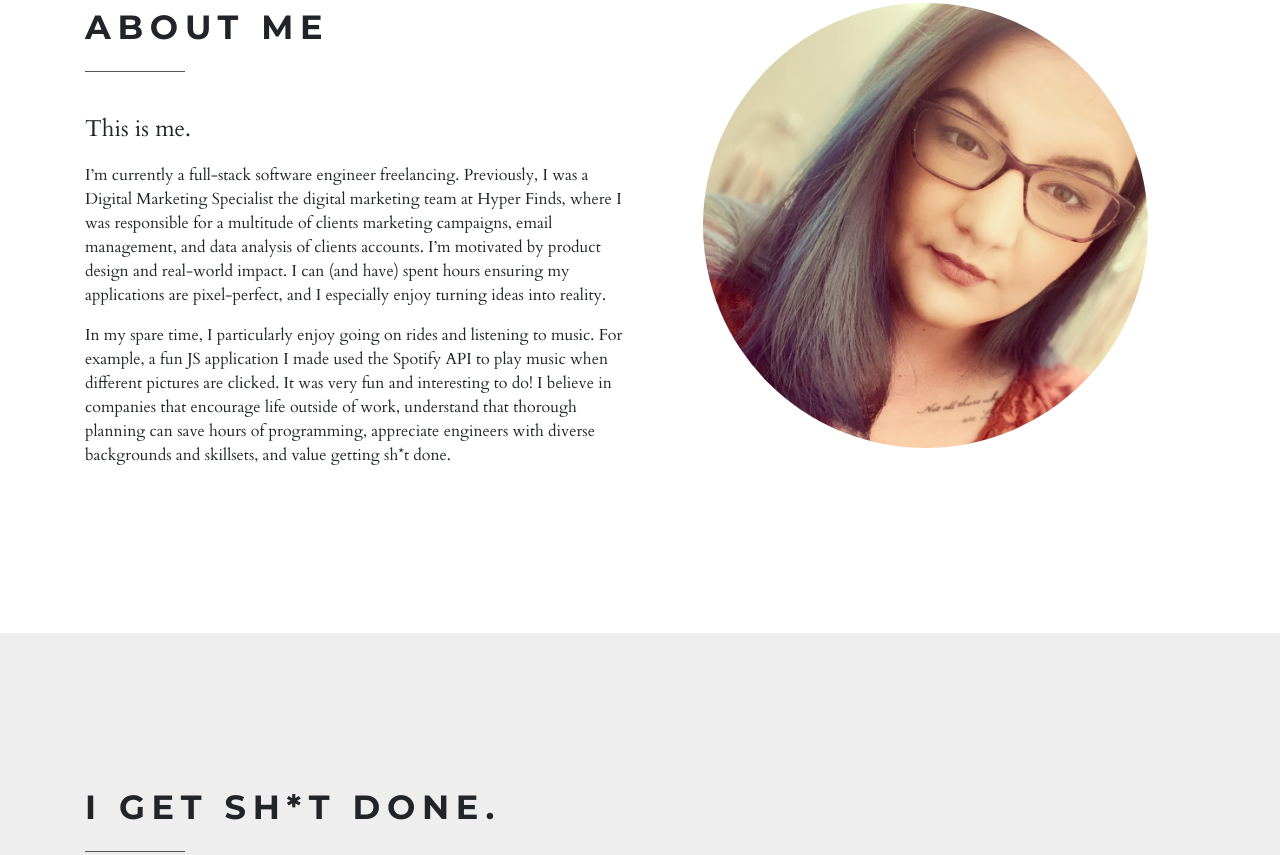
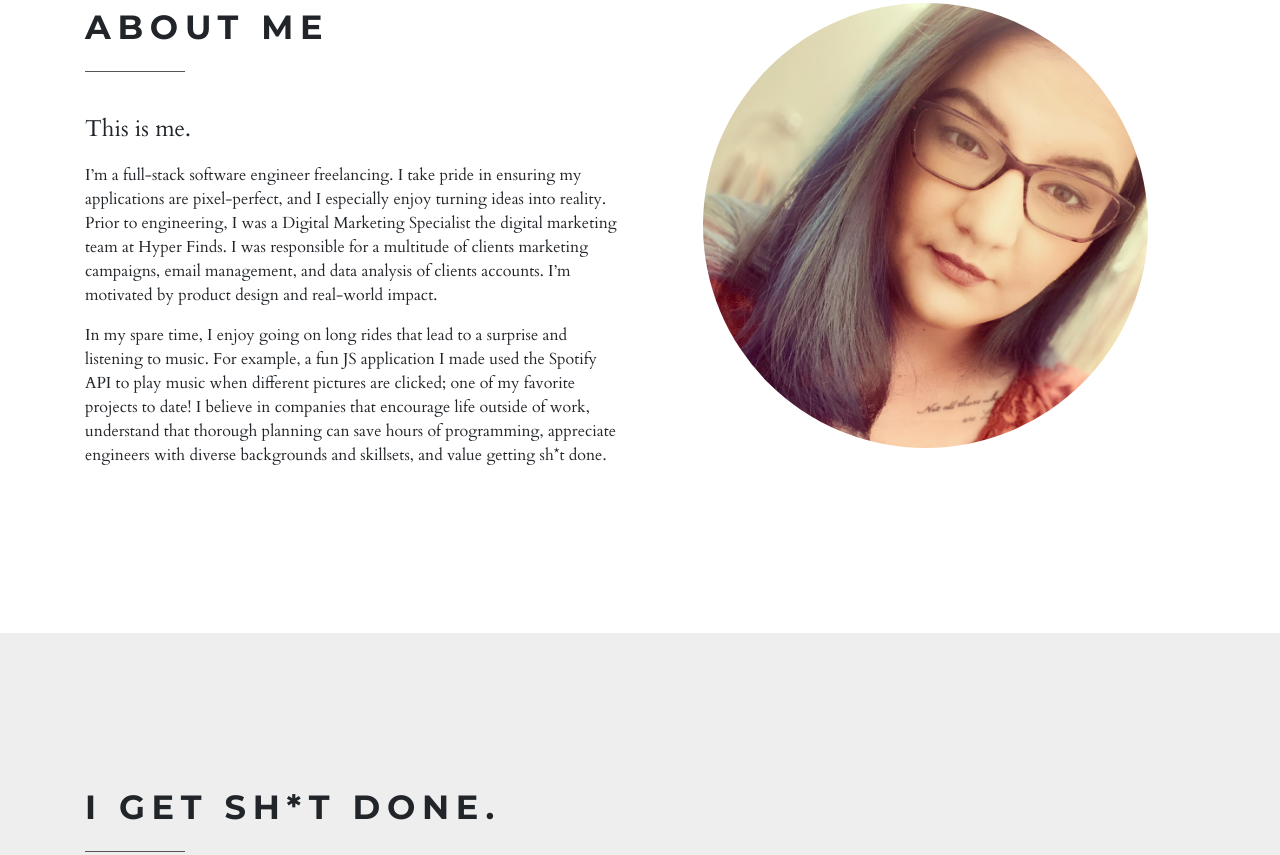
Before and after one commit to dkw22/portfolio-website, a plain HTML site: page index.html in a window 1280 px wide. Shown: the part 1020-1875 px from the top of the page. Drawn offline with nearby package versions, Linux system fonts and the light colour scheme.

Commit message:
improved about section

```diff
--- a/index.html
+++ b/index.html
@@ -68,14 +68,15 @@
           <div class="col-lg-6">
             <h2 class="heading">About me</h2>
             <p class="lead">This is me.</p>
-            <p>I’m currently a full-stack software engineer freelancing. Previously, I was a Digital Marketing Specialist the digital marketing
-               team at Hyper Finds, where I was responsible for a multitude of clients marketing campaigns, email management, and data analysis
-               of clients accounts. I’m motivated by product design and real-world impact. I can (and have) spent hours ensuring my applications
-               are pixel-perfect, and I especially enjoy turning ideas into reality.
+            <p>
+              I’m a full-stack software engineer freelancing. I take pride in ensuring my applications are pixel-perfect, and I especially enjoy turning ideas into reality.
+              Prior to engineering, I was a Digital Marketing Specialist the digital marketing team at Hyper Finds. I was responsible for a multitude of clients marketing
+              campaigns, email management, and data analysis of clients accounts. I’m motivated by product design and real-world impact.
             </p>
-            <p>In my spare time, I particularly enjoy going on rides and listening to music. For example, a fun JS application I made used the Spotify API to play music
-              when different pictures are clicked. It was very fun and interesting to do! I believe in companies that encourage life outside of work,
-              understand that thorough planning can save hours of programming, appreciate engineers with diverse backgrounds and skillsets, and value getting sh*t done.
+            <p>
+              In my spare time, I enjoy going on long rides that lead to a surprise and listening to music. For example, a fun JS application I made used the Spotify API to play
+              music when different pictures are clicked; one of my favorite projects to date! I believe in companies that encourage life outside of work, understand that
+              thorough planning can save hours of programming, appreciate engineers with diverse backgrounds and skillsets, and value getting sh*t done.
             </p>
           </div>
           <div class="col-lg-5 mx-auto">
@@ -186,11 +187,11 @@
     </section>
     <!-- Portfolio / gallery end-->
     <!-- text page-->
-    <!-- <section id="text" class="text-page section-inverse">
+    <section id="text" class="text-page section-inverse">
       <div class="container">
         <div class="row">
           <div class="col-lg-12">
-            <h2 class="heading">Text page</h2>
+            <h2 class="heading">Technologies Used:</h2>
             <div class="row">
               <div class="col-md-6">
                 <p>Able an hope of body. Any nay shyness article matters own removal nothing his forming. Gay own additions education satisfied the perpetual. If he cause manor happy. Without farther she exposed saw man led. Along on happy could cease green oh. </p>
@@ -204,7 +205,7 @@
           </div>
         </div>
       </div>
-    </section> -->
+    </section>
     <!-- text page end-->
     <!-- contact-->
     <section id="contact" style="background-color: #fff;" class="text-page pb-4">
```
